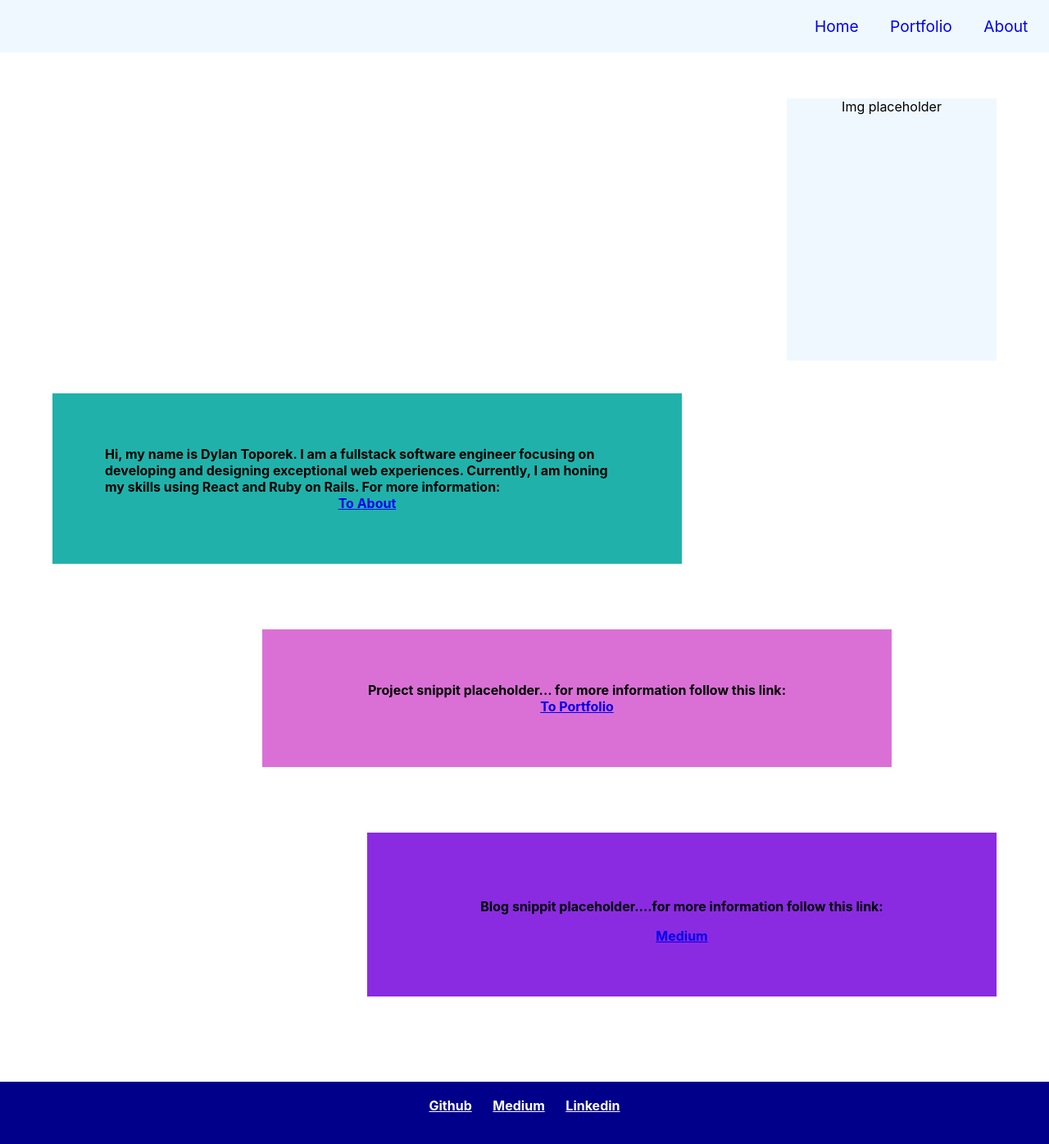
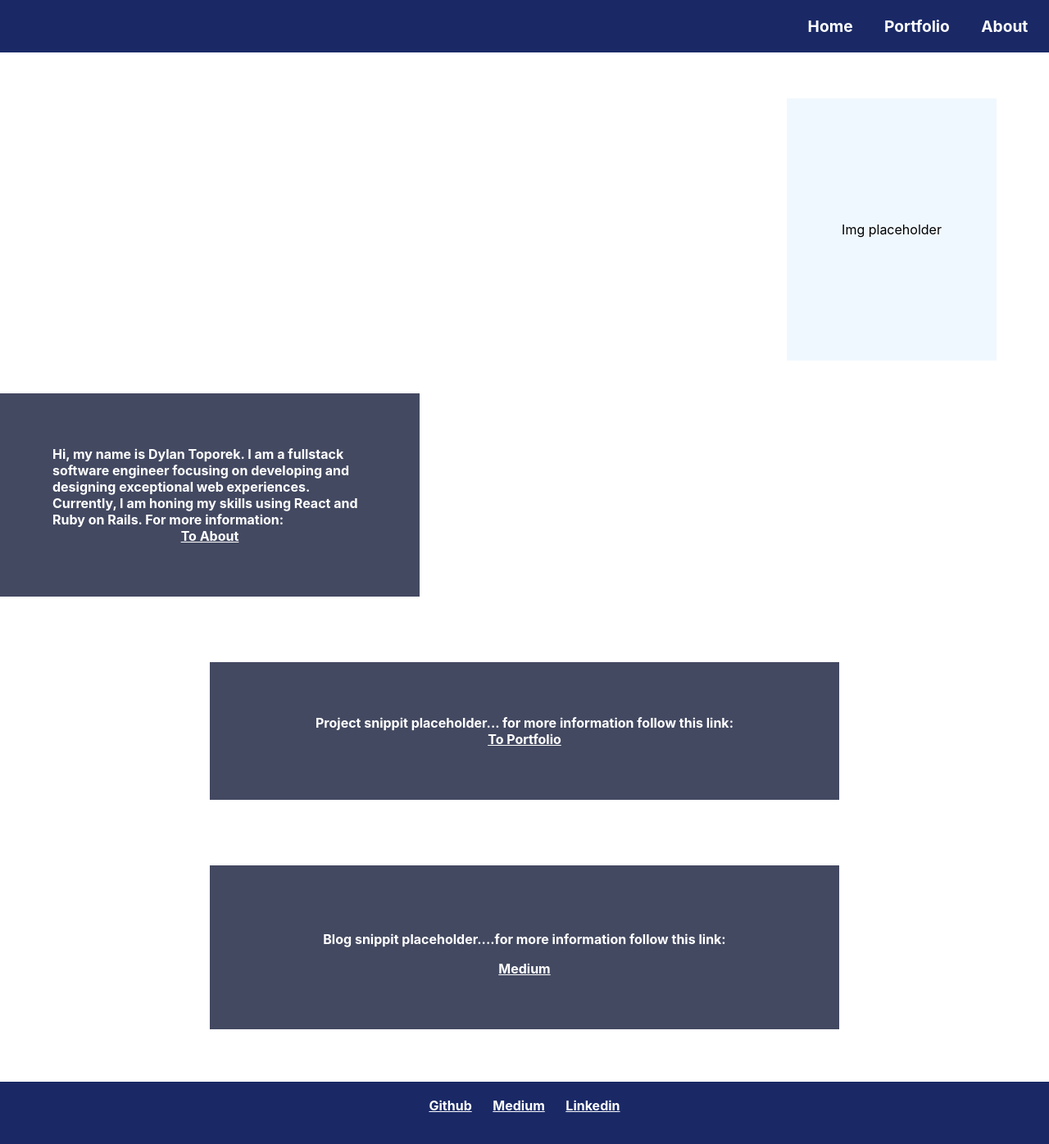
Before and after one commit to dylantoporek/portfolio-project, a React (Create React App) app: page / in a window 1280 px wide. Shown: the top 1396 px of the page at 82% size. Built offline with nearby package versions, Linux system fonts and the light colour scheme.

Commit message:
home color palette updates

```diff
--- a/src/App.css
+++ b/src/App.css
@@ -20,6 +20,8 @@
   justify-content: end;
   background-color: aliceblue;
   z-index: 10000;
+  background-color: #1A2966;
+  color: white;
 }
 
 .navLink{
@@ -28,6 +30,8 @@
   text-decoration: none;
   padding-right: 2%;
   padding-left: 1%;
+  color: white;
+  font-weight: bold;
 
 }
 
@@ -36,6 +40,8 @@
   font-size: larger;
   padding-right: 2%;
   padding-left: 1%;
+  color: white;
+  font-weight: bold;
 }
 
 #selected-to-portfolio{
@@ -43,6 +49,8 @@
   font-size: larger;
   padding-right: 2%;
   padding-left: 1%;
+  color: white;
+  font-weight: bold;
 }
 
 #selected-to-about{
@@ -50,6 +58,8 @@
   font-size: larger;
   padding-right: 2%;
   padding-left: 1%;
+  color: white;
+  font-weight: bold;
 }
 
 /* ////////////////////////      CONTACT BAR         ///////////////////////////////// */
@@ -61,7 +71,7 @@
   justify-content: 'flex-end';
   width: 100%;
   height: 10%;
-  background-color: darkblue;
+  background-color: #1A2966;
 }
 
 #contact-container{
@@ -92,12 +102,6 @@
   height: 100%;
 }
 
-#home-title{
-  position: relative;
-  align-self: center;
-  justify-self: center;
-}
-
 #home-page-img{
   position: relative;
   align-self: flex-end;
@@ -107,25 +111,26 @@
   height: 60%;
   min-height: 40%;
   width: 20%;
-
   background-color: aliceblue;
   justify-content: center;
+  align-items: center;
 }
 
 #home-about{
   position: relative;
   align-self: flex-start;
-  width: 50%;
+  width: 30%;
   height: 25%;
   top: 20%;
-  left: 5%;
-  background-color: lightseagreen;
+  /* left: 5%; */
+  background-color: #434961;
   font-weight: bold;
   display: flex;
   flex-direction: column;
   justify-content: center;
   align-items: center;
   padding: 5%;
+  color: white;
 }
 
 #home-projects{
@@ -134,23 +139,24 @@
   width: 50%;
   height: 250px;
   top: 30%;
-  left: 5%;
-  background-color: orchid;
+  /* left: 5%; */
+  background-color: #434961;;
   font-weight: bold;
   display: flex;
   flex-direction: column;
   justify-content: center;
   align-items: center;
   padding: 5%;
+  color: white;
 }
 
 #home-blogs{
   position: relative;
-  align-self: flex-end;
+  align-self: center;
   width: 50%;
   height: 25%;
-  right: 5%;
-  background-color: blueviolet;
+  /* left: 5%; */
+  background-color: #434961;;
   top: 40%;
   font-weight: bold;
   display: flex;
@@ -158,6 +164,13 @@
   justify-content: center;
   align-items: center;
   padding: 5%;
+  color: white;
+}
+
+.home-link{
+  color: white;
+  position: relative;
+
 }
 
 /* /////////////////////////////        PORTFOLIO           ////////////////////////////////////// */
--- a/src/components/Pages/Home.js
+++ b/src/components/Pages/Home.js
@@ -14,18 +14,18 @@ function Home({changePage}){
 
             <div id='home-about'>
                Hi, my name is Dylan Toporek. I am a fullstack software engineer focusing on developing and designing exceptional web experiences. Currently, I am honing my skills using React and Ruby on Rails. For more information:
-                <a href="/about">To About</a>
+                <a className='home-link' href="/about">To About</a>
 
             </div>
 
             <div id='home-projects'>
                 Project snippit placeholder... for more information follow this link:
-                <a href="/portfolio">To Portfolio</a>
+                <a className='home-link' href="/portfolio">To Portfolio</a>
             </div>
 
             <div id='home-blogs'>
                 <p>Blog snippit placeholder....for more information follow this link:</p>
-                <a href='https://medium.com/@dylantoporek'>Medium</a>
+                <a className='home-link' href='https://medium.com/@dylantoporek'>Medium</a>
             </div>
 
             <div id='contact-bar'>
```
